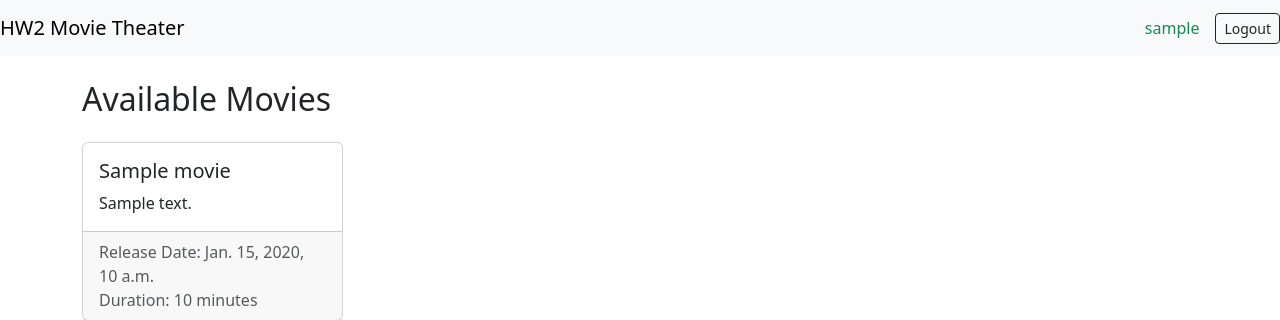
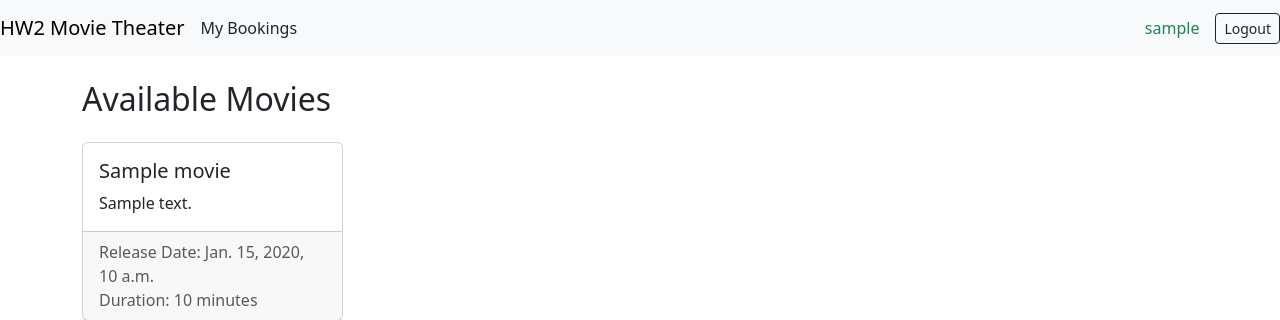
Before and after one commit to Lumbag0/cs4300, a Django app: page / in a window 1280 px wide. Shown: the top 320 px of the page. Run offline with Django 5.2, Linux system fonts and the light colour scheme; a user stored in the database is signed in; tables that the repository leaves empty hold one stand-in row (values such as "Sample post").

Commit message:
Created link to booking_history page

```diff
--- a/homework2/movie_theater_booking/bookings/templates/bookings/base.html
+++ b/homework2/movie_theater_booking/bookings/templates/bookings/base.html
@@ -11,6 +11,9 @@
     <body>
         <nav class="navbar navbar-expand navbar-light bg-light">
             <a class="navbar-brand" href="/">HW2 Movie Theater</a>
+            {% if user.is_authenticated %}
+                <a class="nav-link text-dark" href="{% url 'booking_history' %}">My Bookings</a>
+            {% endif %}
             <div class="ms-auto d-flex align-items-center">
                 {% if user.is_authenticated %}
                     <span class="navbar-text text-success me-3">
--- a/homework2/movie_theater_booking/bookings/urls.py
+++ b/homework2/movie_theater_booking/bookings/urls.py
@@ -10,4 +10,5 @@ router.register(r"bookings", views.BookingViewSet, basename="bookings")
 urlpatterns = [
     path("", views.index, name="index"),
     path("api/", include(router.urls)),
+    path("booking_history", views.booking_history, name="booking_history")
 ]
--- a/homework2/movie_theater_booking/bookings/views.py
+++ b/homework2/movie_theater_booking/bookings/views.py
@@ -7,6 +7,9 @@ from .models import Movie, Seat, Booking
 def index(request):
     movies = Movie.objects.all()
     return render(request, "bookings/movie_list.html", {"movies":movies})
+
+def booking_history(request):
+    return render(request, "bookings/booking_history.html")
 
 class MovieViewSet(viewsets.ModelViewSet):
     queryset = Movie.objects.all()
```
